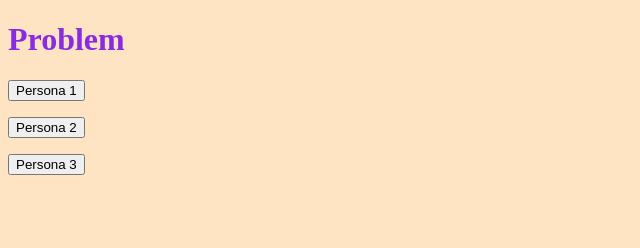
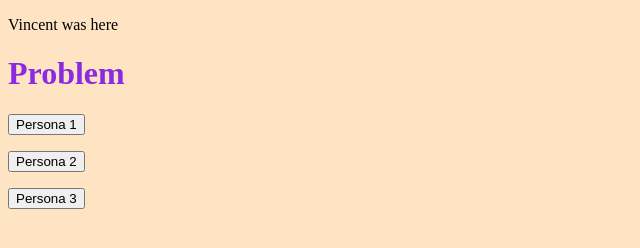
Before and after one commit to vinceleg/lab04_repo, a plain HTML site: page index.html in a window 1280 px wide. Shown: the whole page, without its empty margins (0-640 px from the left). Drawn offline with Linux system fonts and the light colour scheme.

Commit message:
index.html

```diff
--- a/index.html
+++ b/index.html
@@ -14,6 +14,7 @@
 </head>
 
 <body style="background-color:bisque;">
+<p>Vincent was here</p>
 
 <h1>
 Problem
```
